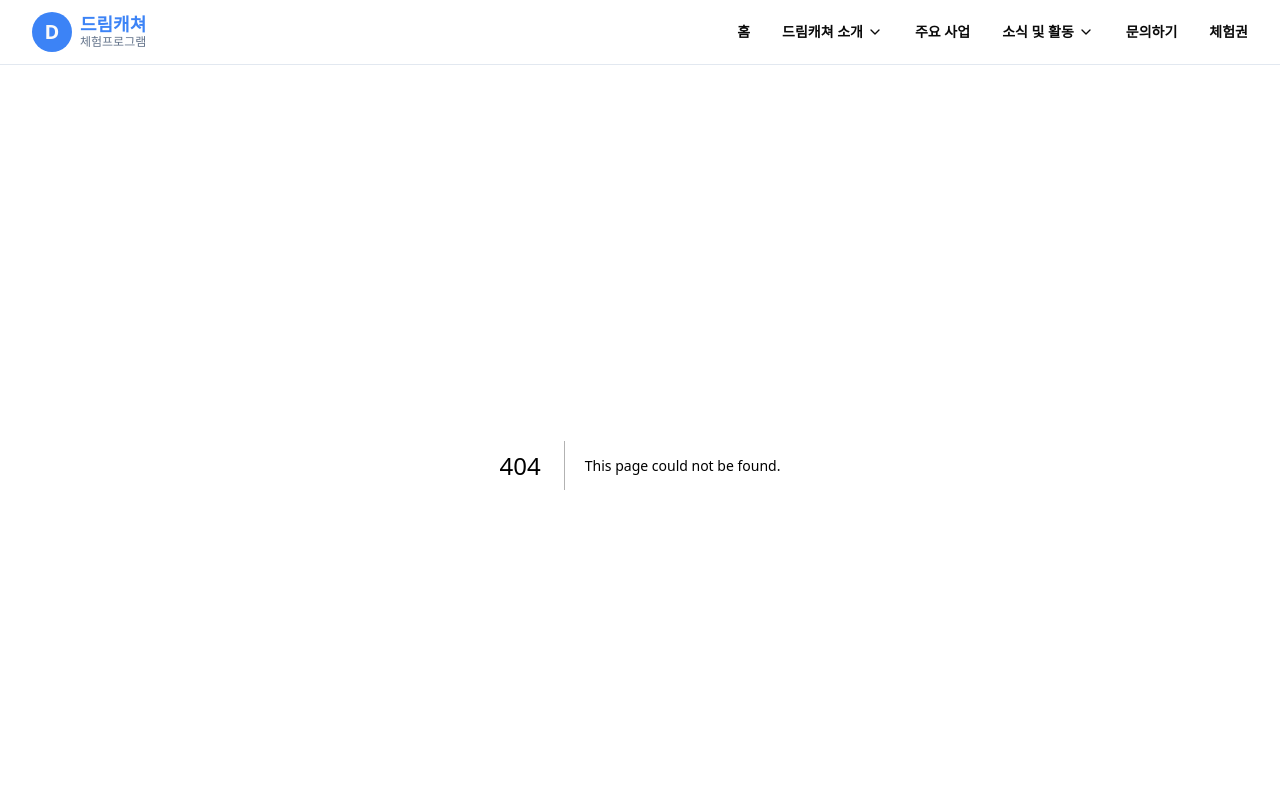
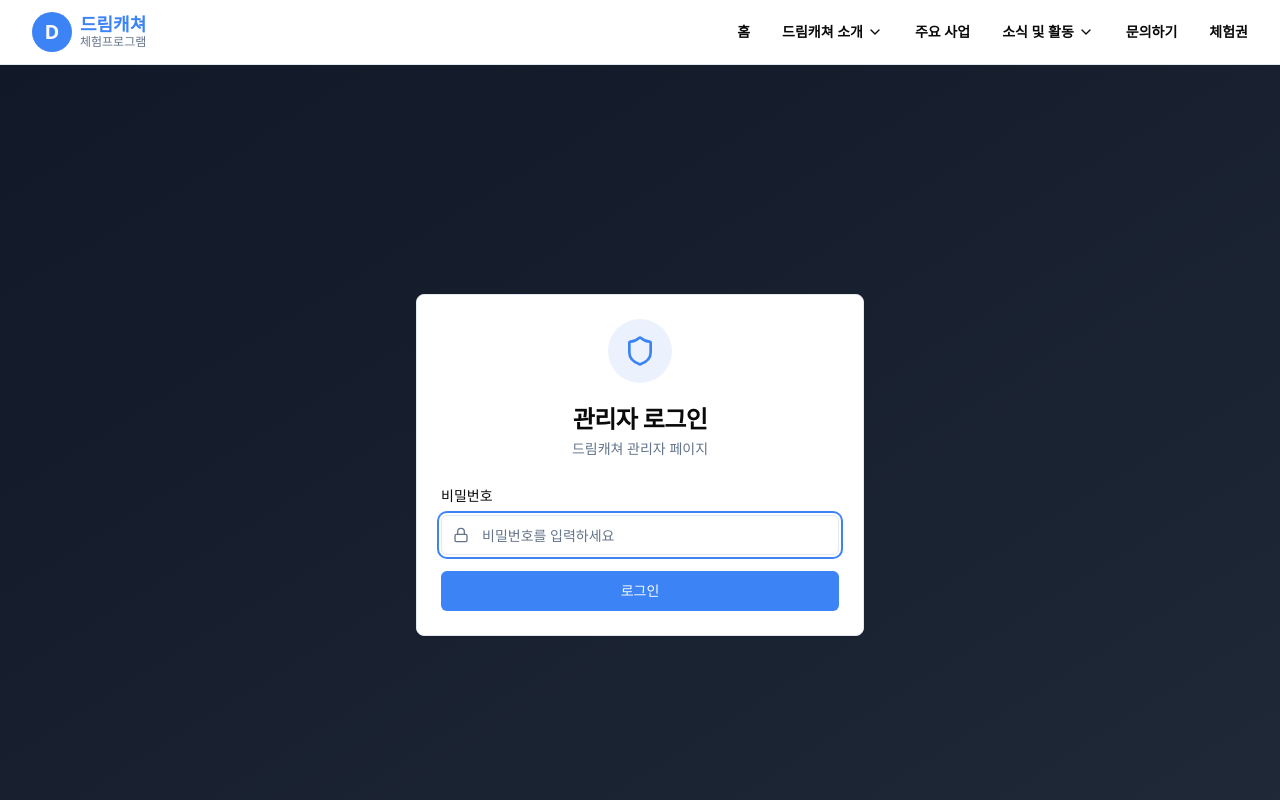
Before and after one commit to gitroll2023/dreamc, a Next.js app: page /nj/ad/min in a window 1280 px wide. Before the commit this address had no page. Shown: the top 800 px of the page. Built offline with nearby package versions, Linux system fonts and the light colour scheme; a web font is replaced by a local one.

Commit message:
Remove regenerate coupon button from coupon page

```diff
--- /dev/null
+++ b/src/app/nj/ad/min/page.tsx
@@ -0,0 +1,98 @@
+'use client';
+
+import { useState } from 'react';
+import { useRouter } from 'next/navigation';
+import { Card, CardContent, CardDescription, CardHeader, CardTitle } from '@/components/ui/card';
+import { Button } from '@/components/ui/button';
+import { Input } from '@/components/ui/input';
+import { Label } from '@/components/ui/label';
+import { Alert, AlertDescription } from '@/components/ui/alert';
+import { Lock, Shield, AlertCircle } from 'lucide-react';
+
+export default function AdminLoginPage() {
+  const [password, setPassword] = useState('');
+  const [error, setError] = useState('');
+  const [isLoading, setIsLoading] = useState(false);
+  const router = useRouter();
+
+  const handleSubmit = async (e: React.FormEvent) => {
+    e.preventDefault();
+    setError('');
+    setIsLoading(true);
+
+    try {
+      const response = await fetch('/api/admin/login', {
+        method: 'POST',
+        headers: { 'Content-Type': 'application/json' },
+        body: JSON.stringify({ password }),
+      });
+
+      const data = await response.json();
+
+      if (response.ok && data.success) {
+        // 로그인 성공
+        router.push('/nj/ad/min/dashboard');
+      } else {
+        setError(data.error || '비밀번호가 올바르지 않습니다.');
+      }
+    } catch (error) {
+      console.error('Login error:', error);
+      setError('로그인 처리 중 오류가 발생했습니다.');
+    } finally {
+      setIsLoading(false);
+    }
+  };
+
+  return (
+    <div className="min-h-screen flex items-center justify-center bg-gradient-to-br from-gray-900 to-gray-800 p-4">
+      <Card className="w-full max-w-md">
+        <CardHeader className="space-y-1">
+          <div className="flex items-center justify-center mb-4">
+            <div className="w-16 h-16 bg-primary/10 rounded-full flex items-center justify-center">
+              <Shield className="w-8 h-8 text-primary" />
+            </div>
+          </div>
+          <CardTitle className="text-2xl text-center">관리자 로그인</CardTitle>
+          <CardDescription className="text-center">
+            드림캐쳐 관리자 페이지
+          </CardDescription>
+        </CardHeader>
+        <CardContent>
+          <form onSubmit={handleSubmit} className="space-y-4">
+            <div className="space-y-2">
+              <Label htmlFor="password">비밀번호</Label>
+              <div className="relative">
+                <Lock className="absolute left-3 top-1/2 transform -translate-y-1/2 w-4 h-4 text-muted-foreground" />
+                <Input
+                  id="password"
+                  type="password"
+                  placeholder="비밀번호를 입력하세요"
+                  value={password}
+                  onChange={(e) => setPassword(e.target.value)}
+                  className="pl-10"
+                  required
+                  autoFocus
+                />
+              </div>
+            </div>
+
+            {error && (
+              <Alert variant="destructive">
+                <AlertCircle className="h-4 w-4" />
+                <AlertDescription>{error}</AlertDescription>
+              </Alert>
+            )}
+
+            <Button
+              type="submit"
+              className="w-full"
+              disabled={isLoading}
+            >
+              {isLoading ? '로그인 중...' : '로그인'}
+            </Button>
+          </form>
+        </CardContent>
+      </Card>
+    </div>
+  );
+}
--- a/src/app/nj12/coupon/page.tsx
+++ b/src/app/nj12/coupon/page.tsx
@@ -3,7 +3,7 @@
 import { useState, useRef } from 'react';
 import { Button } from '@/components/ui/button';
 import { Card } from '@/components/ui/card';
-import { Download, Sparkles, Gift, Star, RefreshCw, Ticket, Calendar, Hash, Trash2, X, AlertTriangle } from 'lucide-react';
+import { Download, Sparkles, Gift, Star, Ticket, Calendar, Hash, Trash2, X, AlertTriangle } from 'lucide-react';
 import html2canvas from 'html2canvas';
 
 export default function CouponPage() {
@@ -280,16 +280,6 @@ export default function CouponPage() {
               </Button>
 
               <Button
-                onClick={resetCoupon}
-                variant="outline"
-                size="lg"
-                className="gap-2"
-              >
-                <RefreshCw className="w-4 h-4" />
-                새로 발급하기
-              </Button>
-
-              <Button
                 onClick={() => setShowDeleteModal(true)}
                 variant="destructive"
                 size="lg"
```
